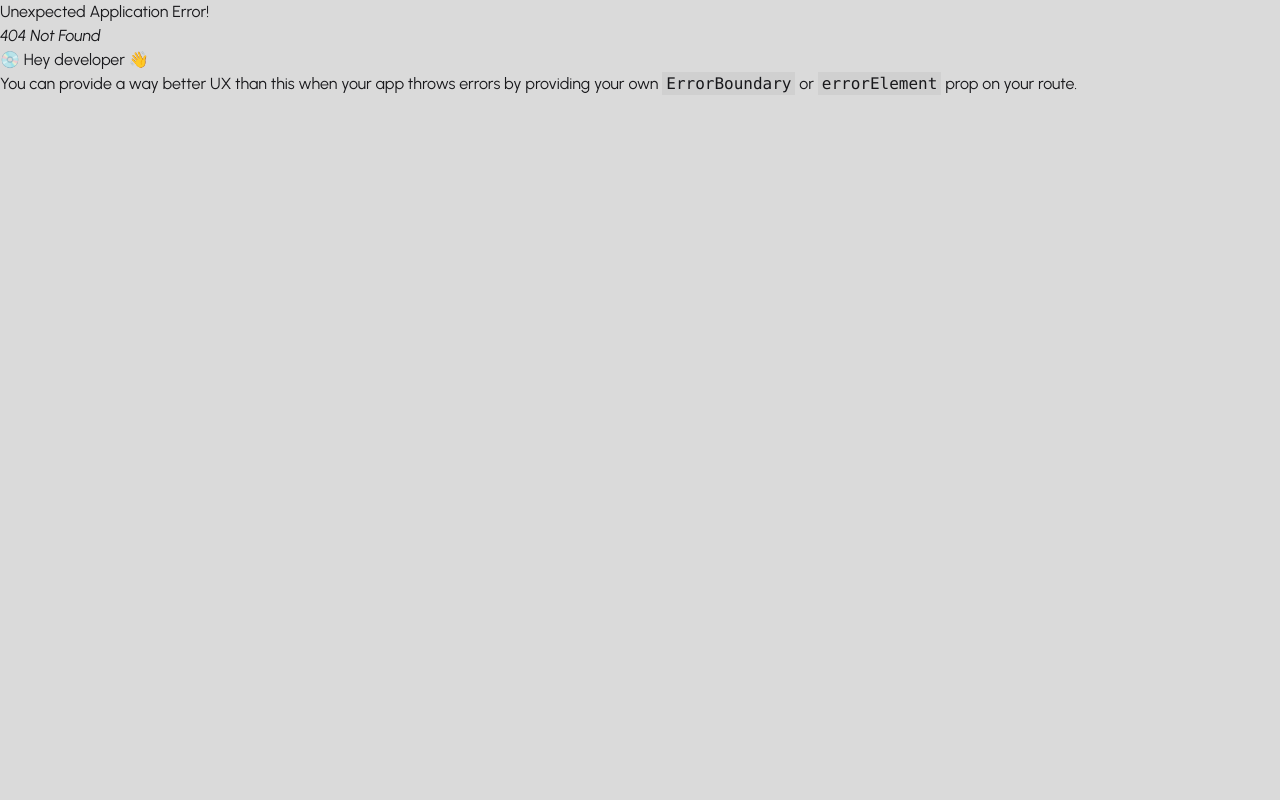
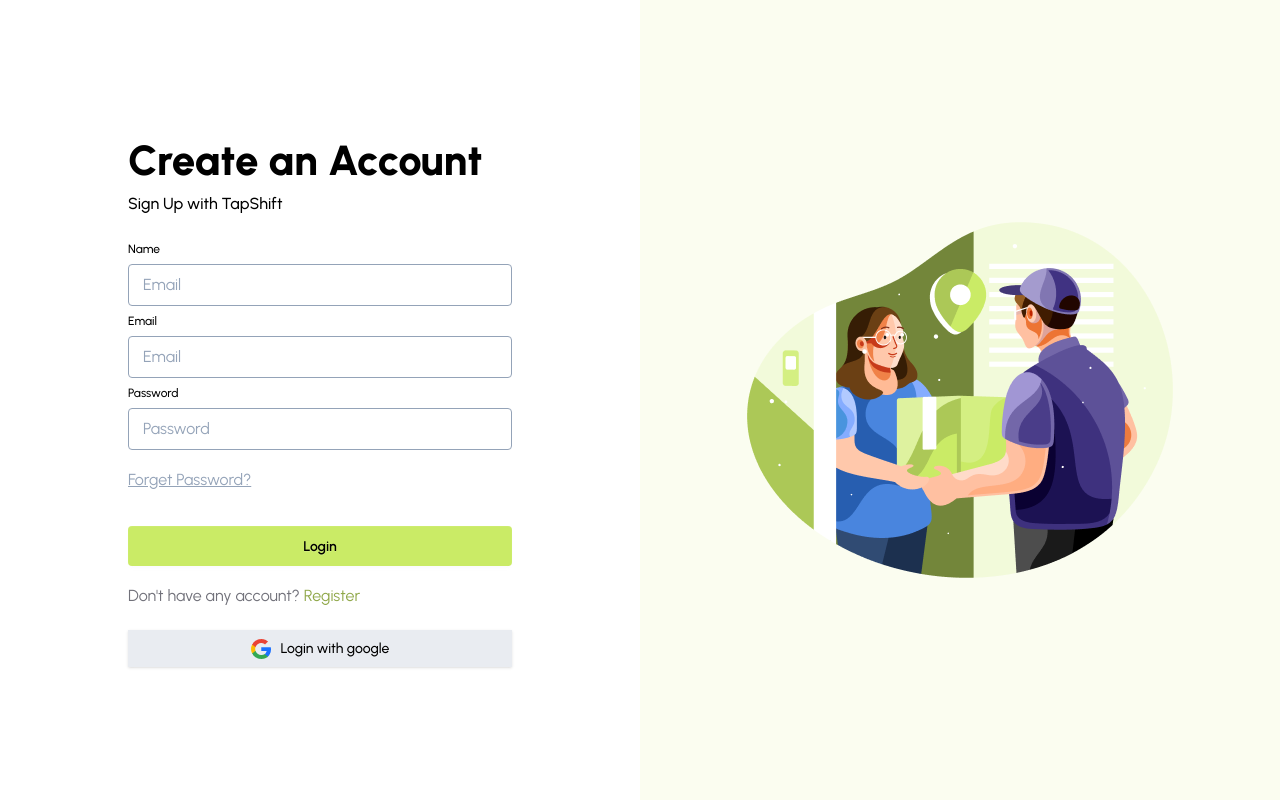
Before and after one commit to xovar/TapShift-frontend, a React app: page /signup in a window 1280 px wide. Before the commit this address had no page. Built offline with nearby package versions, Linux system fonts and the light colour scheme; the HTML template or start-up script is replaced by a standard one.

Commit message:
add sign up page

```diff
--- a/src/pages/Login/Login/Login.jsx
+++ b/src/pages/Authentication/Login/Login/Login.jsx
@@ -1,5 +1,5 @@
 import React from "react";
-import googleIcon from "../../../assets/Google__G__Logo 1.png";
+import googleIcon from "../../../../assets/Google__G__Logo 1.png";
 import { useForm } from "react-hook-form";
 
 export default function Login() {
--- /dev/null
+++ b/src/pages/Authentication/SignUp/Singup/SignUp.jsx
@@ -0,0 +1,65 @@
+import React from 'react'
+import googleIcon from "../../../../assets/Google__G__Logo 1.png";
+import { useForm } from "react-hook-form";
+
+export default function SignUp() {
+    const { register, handleSubmit } = useForm();
+
+      const onSubmit = (data) => console.log(data);
+
+  return (
+    <form onSubmit={handleSubmit(onSubmit)}>
+    <div className="w-[384px]">
+      <div className="mb-5">
+        <h1 className="font-extrabold text-[42px] text-black">
+        Create an Account
+        </h1>
+        <p className="font-medium text-[16px] text-black">
+          Sign Up with TapShift
+        </p>
+      </div>
+      <fieldset className="fieldset ">
+      <label className="font-medium tex-[14px] text-black">Name</label>
+        <input
+          type="text"
+          {...register("name", { required: true })}
+          className="placeholder:font-normal focus:bg-white font-normal rounded placeholder:text-[16px] text-[16px]  placeholder:text-[#94A3B8] text-[#94A3B8] bg-white border border-[#94A3B8] py-2 pl-3.5"
+          placeholder="Email"
+        />
+
+        <label className="font-medium tex-[14px] text-black">Email</label>
+        <input
+          type="email"
+          {...register("email", { required: true })}
+          className="placeholder:font-normal focus:bg-white font-normal rounded placeholder:text-[16px] text-[16px]  placeholder:text-[#94A3B8] text-[#94A3B8] bg-white border border-[#94A3B8] py-2 pl-3.5"
+          placeholder="Email"
+        />
+
+        <label className="font-medium tex-[14px] text-black">Password</label>
+        <input
+          type="password"
+          {...register("password", { required: true })}
+          className="placeholder:font-normal select:bg-white  font-normal rounded placeholder:text-[16px] text-[16px]  placeholder:text-[#94A3B8] text-[#94A3B8] bg-white border border-[#94A3B8] py-2 pl-3.5"
+          placeholder="Password"
+        />
+        <h1 className="font-normal text-[16px] text-[#94A3B8] cursor-pointer underline my-3">
+          Forget Password?
+        </h1>
+        <button type="submit" className="btn bg-[#CAEB66] hover:bg-[#6dc86d] border-none mt-4 text-black">
+          Login
+        </button>
+        <h1 className="text-[16px] font-normal text-[#71717A] mt-3">
+          Don't have any account?{" "}
+          <span className="text-[#8FA748]">Register</span>
+        </h1>
+        <div className="bg-[#E9ECF1] shadow cursor-pointer hover:bg-[#e5efdd] border-none mt-4 text-black flex justify-center items-center py-2">
+          <img src={googleIcon} alt="" />
+          <h1 className="font-medium text-[14px] ml-2.5 text-black">
+            Login with google
+          </h1>
+        </div>
+      </fieldset>
+    </div>
+  </form>
+  )
+}
--- a/src/router/router.jsx
+++ b/src/router/router.jsx
@@ -2,7 +2,8 @@
 import MainLayout from "../layout/MainLayout";
 import Home from "../pages/Home/Home/Home";
 import AuthLayout from "../layout/AuthLayout";
-import Login from "../pages/Login/Login/Login";
+import Login from "../pages/Authentication/Login/Login/Login";
+import SignUp from "../pages/Authentication/SignUp/Singup/SignUp";
 
 const router = createBrowserRouter([
     {
@@ -22,6 +23,10 @@
         {
           path: "login",
           Component: Login
+        },
+        {
+          path: "signup",
+          Component: SignUp
         }
       ]
     }
```
